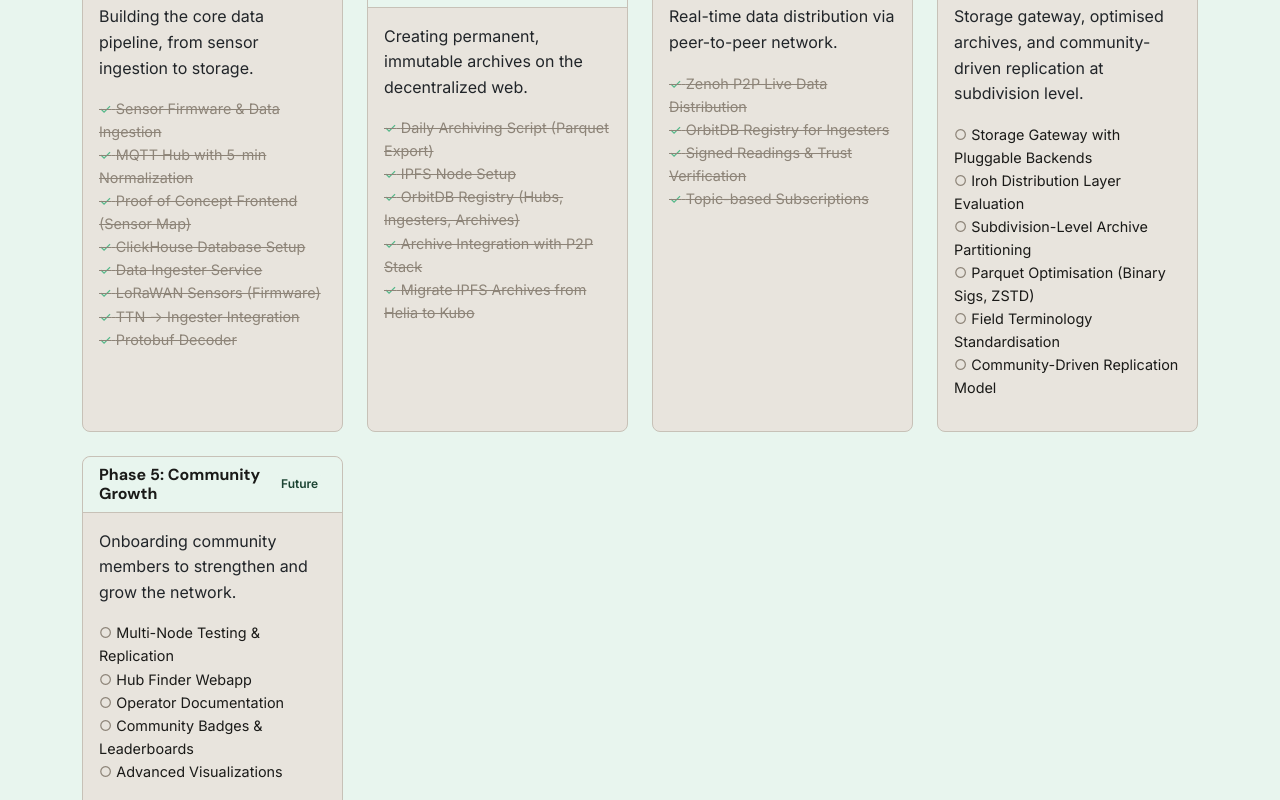
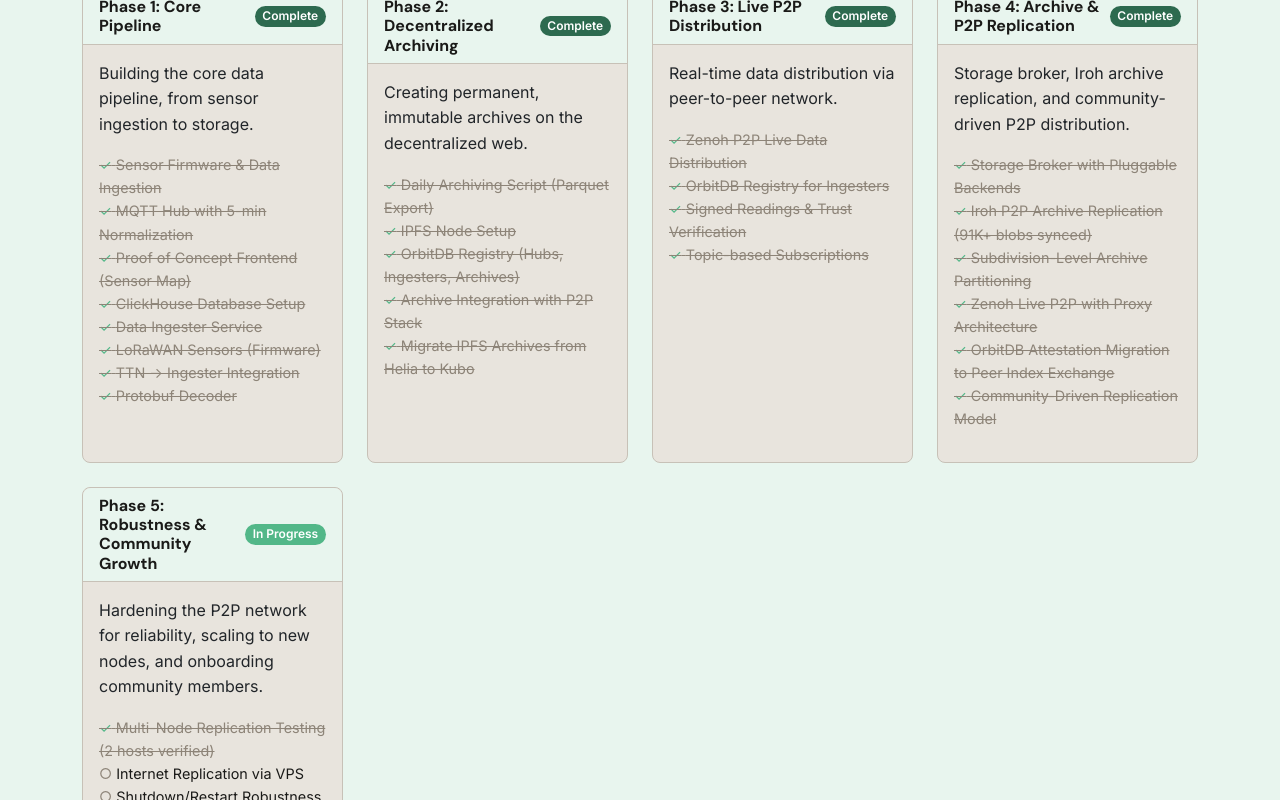
Before and after one commit to wesense-earth/wesense-website, a React (Vite) app: page / in a window 1280 px wide. Shown: the part 5580-6380 px from the top of the page. Built offline with nearby package versions, Linux system fonts and the light colour scheme.

Commit message:
Update roadmap — Phase 4 complete, Phase 5 robustness in progress

```diff
--- a/src/components/Roadmap.jsx
+++ b/src/components/Roadmap.jsx
@@ -44,29 +44,31 @@
     ],
   },
   {
-    phase: 'Phase 4: Archive & Gateway Refactor',
-    status: 'In Progress',
-    badgeClass: 'bg-brand-medium',
-    description: 'Storage gateway, optimised archives, and community-driven replication at subdivision level.',
+    phase: 'Phase 4: Archive & P2P Replication',
+    status: 'Complete',
+    badgeClass: 'bg-brand',
+    description: 'Storage broker, Iroh archive replication, and community-driven P2P distribution.',
     items: [
-      { text: 'Storage Gateway with Pluggable Backends', done: false },
-      { text: 'Iroh Distribution Layer Evaluation', done: false },
-      { text: 'Subdivision-Level Archive Partitioning', done: false },
-      { text: 'Parquet Optimisation (Binary Sigs, ZSTD)', done: false },
-      { text: 'Field Terminology Standardisation', done: false },
-      { text: 'Community-Driven Replication Model', done: false },
+      { text: 'Storage Broker with Pluggable Backends', done: true },
+      { text: 'Iroh P2P Archive Replication (91K+ blobs synced)', done: true },
+      { text: 'Subdivision-Level Archive Partitioning', done: true },
+      { text: 'Zenoh Live P2P with Proxy Architecture', done: true },
+      { text: 'OrbitDB Attestation Migration to Peer Index Exchange', done: true },
+      { text: 'Community-Driven Replication Model', done: true },
     ],
   },
   {
-    phase: 'Phase 5: Community Growth',
-    status: 'Future',
-    badgeClass: 'bg-brand-light',
-    description: 'Onboarding community members to strengthen and grow the network.',
+    phase: 'Phase 5: Robustness & Community Growth',
+    status: 'In Progress',
+    badgeClass: 'bg-brand-medium',
+    description: 'Hardening the P2P network for reliability, scaling to new nodes, and onboarding community members.',
     items: [
-      { text: 'Multi-Node Testing & Replication', done: false },
+      { text: 'Multi-Node Replication Testing (2 hosts verified)', done: true },
+      { text: 'Internet Replication via VPS', done: false },
+      { text: 'Shutdown/Restart Robustness Testing', done: false },
+      { text: 'Operator Documentation', done: false },
       { text: 'Hub Finder Webapp', done: false },
-      { text: 'Operator Documentation', done: false },
-      { text: 'Community Badges & Leaderboards', done: false },
+      { text: 'Parquet Optimisation (Binary Sigs, ZSTD)', done: false },
       { text: 'Advanced Visualizations', done: false },
     ],
   },
@@ -78,7 +80,7 @@
       <Container>
         <h2 className="section-title">Our Roadmap</h2>
         <p className="section-subtitle">
-          This project has been in development since 2024 and is still considered alpha software. The core pipeline, decentralized archiving, and live P2P distribution are complete. Current work focuses on evolving the archive layer with a storage gateway, optimised Parquet formats, and community-driven replication at subdivision level. The vision remains to build toward a fully decentralized, community-owned network that anyone can contribute to, without paywalls or judgement.
+          This project has been in development since 2024 and is still considered alpha software. The core pipeline, decentralized archiving, live P2P distribution, and archive replication are complete. Two stations are successfully replicating 91,000+ archives via Iroh P2P with zero failures. Current work focuses on robustness testing across more nodes (including internet-only VPS replication), operator documentation, and preparing for community onboarding. The vision remains to build toward a fully decentralized, community-owned network that anyone can contribute to, without paywalls or judgement.
         </p>
         <Row>
           {roadmapPhases.map((phase, index) => (
```
